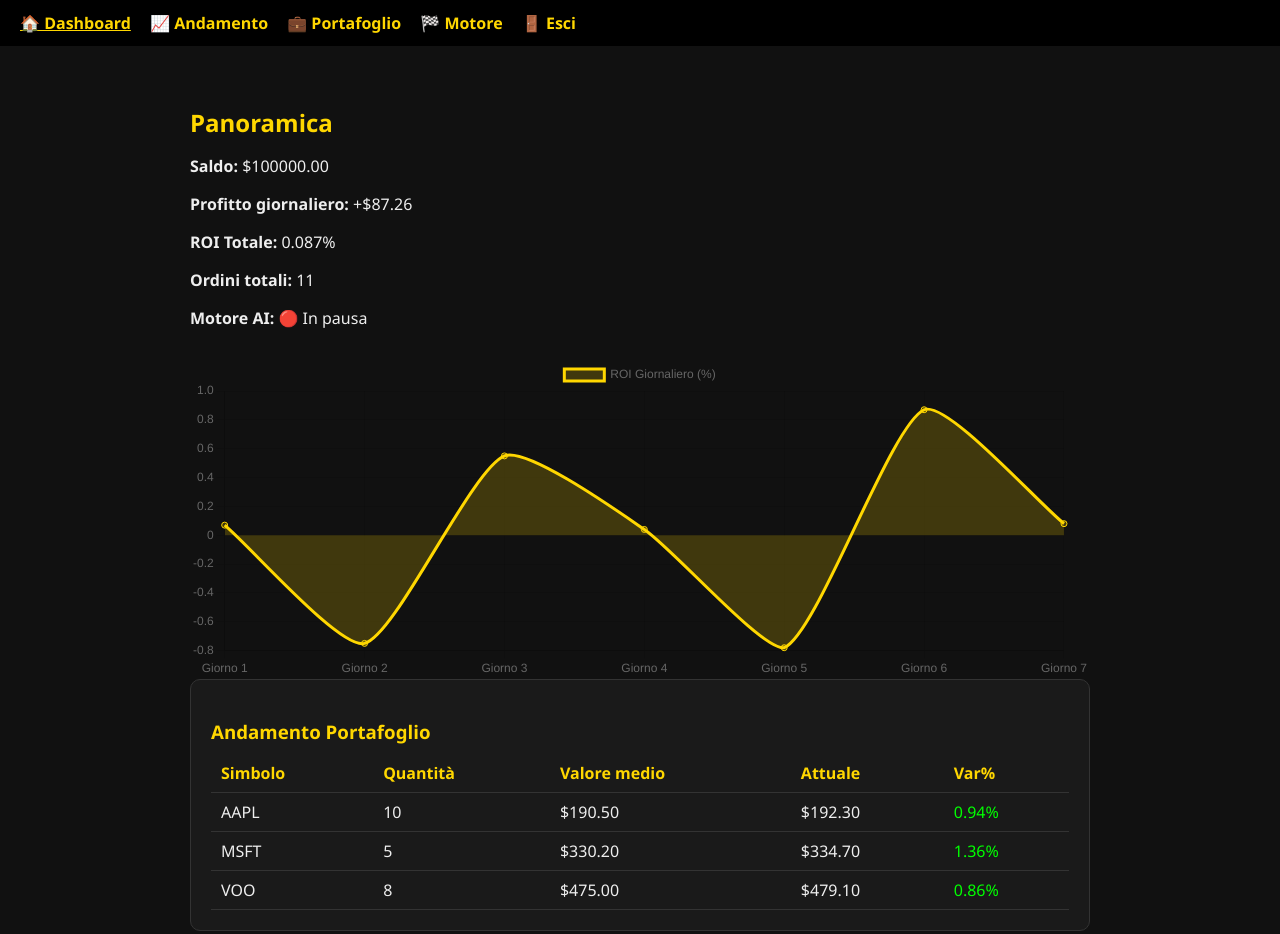
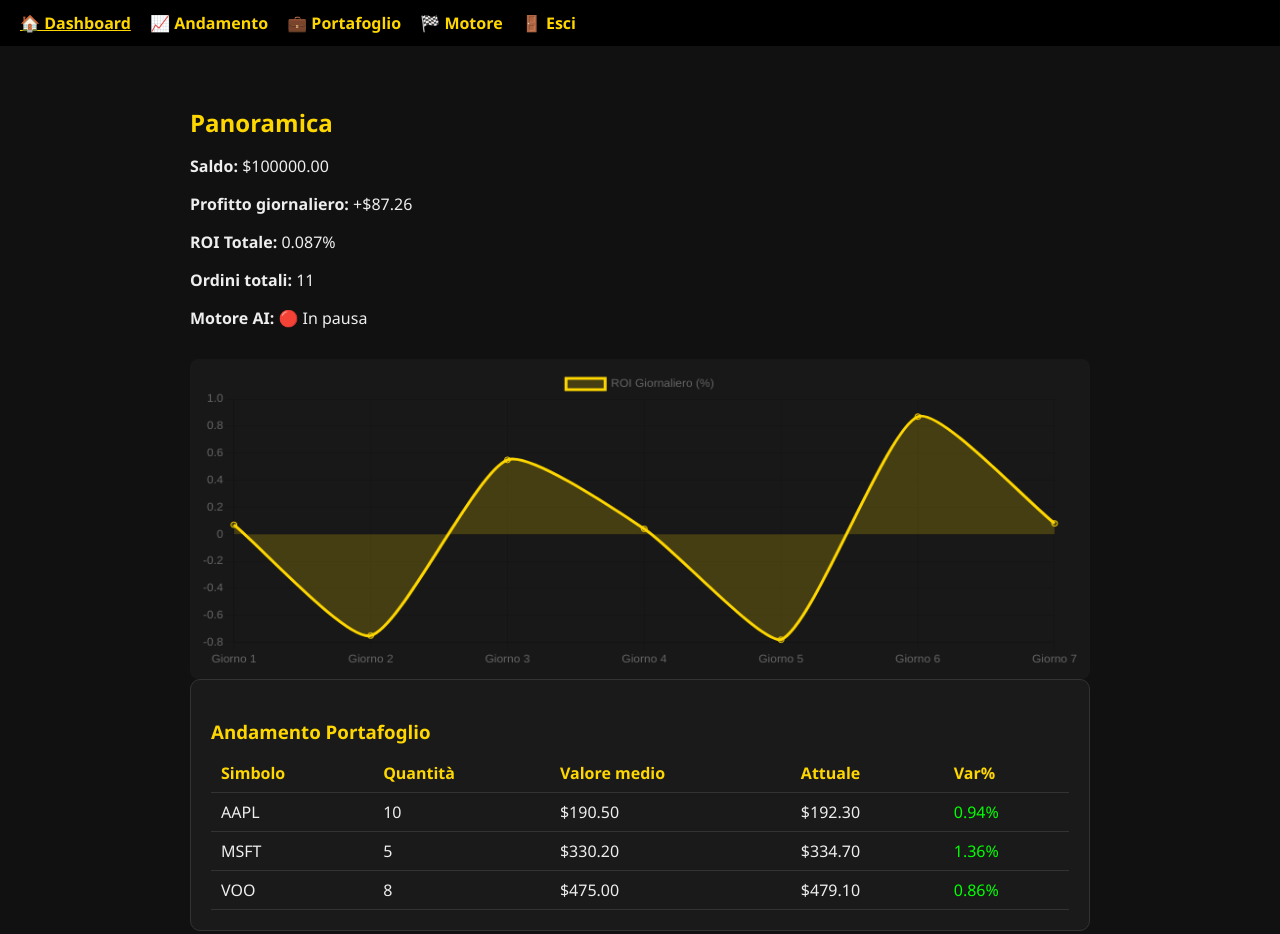
Before and after one commit to atsassi/ASIApp-Web, a plain HTML site: page dashboard.html in a window 1280 px wide. Drawn offline with nearby package versions, Linux system fonts and the light colour scheme.

Commit message:
Update styles.css

```diff
--- a/styles.css
+++ b/styles.css
@@ -142,3 +142,9 @@ th {
     padding: 10px;
   }
 }
+
+canvas {
+  background-color: #181818;
+  border-radius: 8px;
+  padding: 10px;
+}
```
